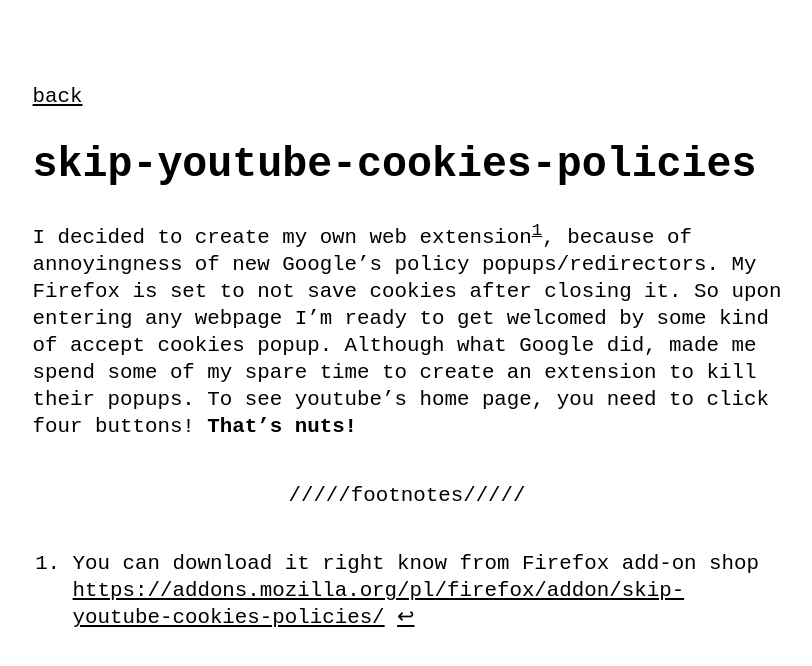
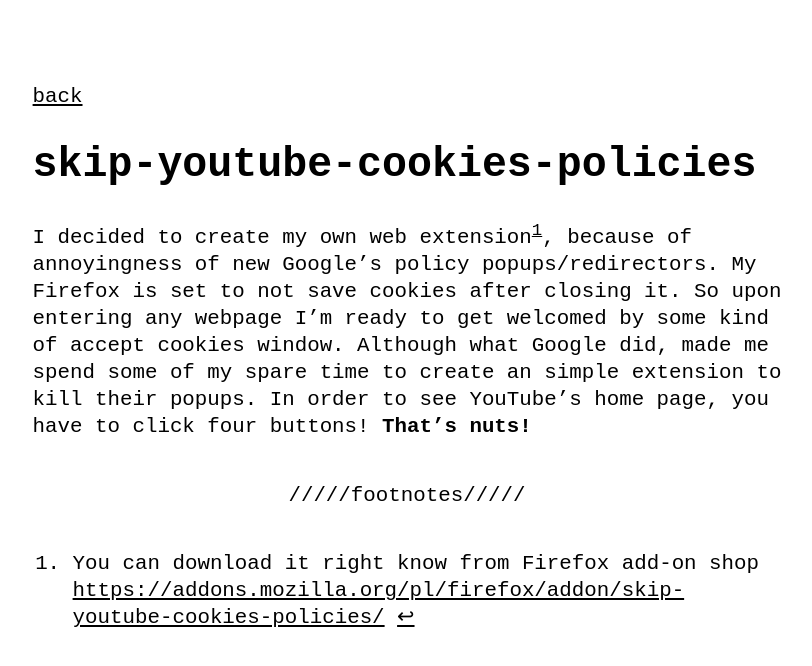
Before and after one commit to szymonhrehorowicz/szymonhrehorowicz.github.io, a Jekyll site: the page built from skip-yt-cookies-policies.md, in a window 1280 px wide. Shown: the top 666 px of the page, without its empty margins (233-1045 px from the left). Built offline with Jekyll 4.4.1, drawn with Linux system fonts in a browser that asks for light colours.

Commit message:
skip-yt-cookies update

```diff
--- a/skip-yt-cookies-policies.md
+++ b/skip-yt-cookies-policies.md
@@ -3,7 +3,7 @@
 title: skip-youtube-cookies-policies
 ---
 
-I decided to create my own web extension[^1], because of annoyingness of new Google's policy popups/redirectors. My Firefox is set to not save cookies after closing it. So upon entering any webpage I'm ready to get welcomed by some kind of accept cookies popup. Although what Google did, made me spend some of my spare time to create an extension to kill their popups. To see youtube's home page, you need to click four buttons! **That's nuts!**
+I decided to create my own web extension[^1], because of annoyingness of new Google's policy popups/redirectors. My Firefox is set to not save cookies after closing it. So upon entering any webpage I'm ready to get welcomed by some kind of accept cookies window. Although what Google did, made me spend some of my spare time to create an simple extension to kill their popups. In order to see YouTube's home page, you have to click four buttons! **That's nuts!**
 
 ---
 {: data-content="footnotes"}
```
